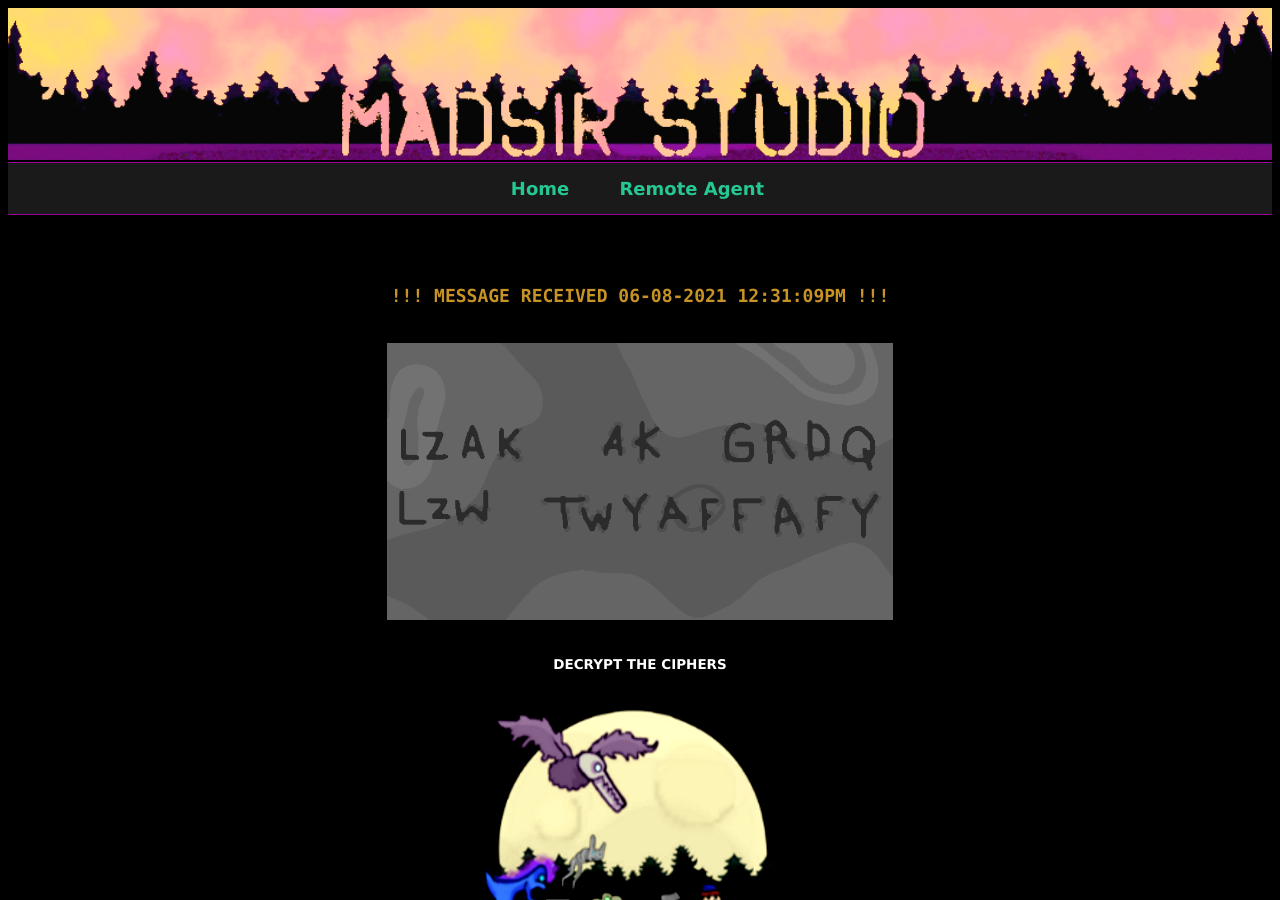
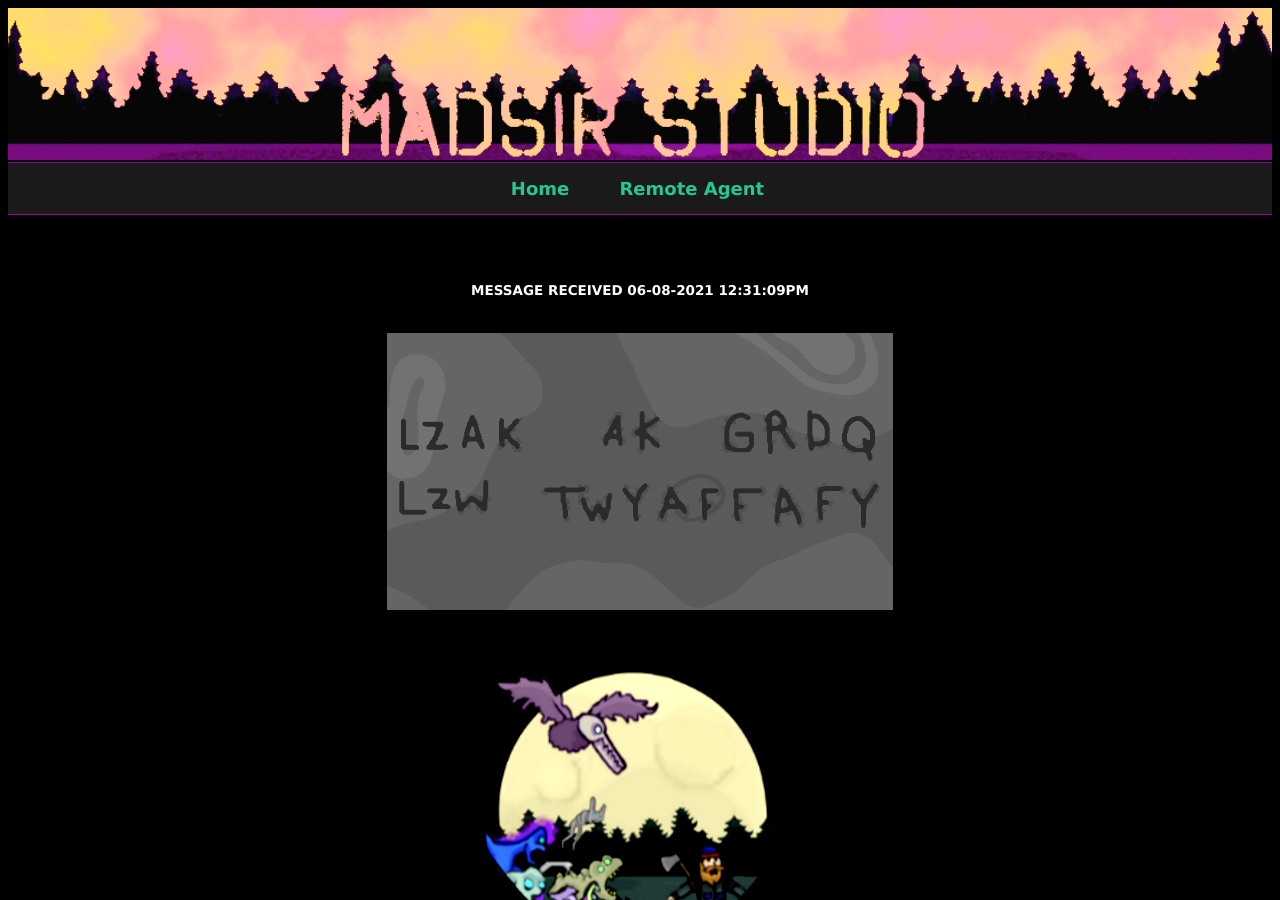
Before and after one commit to Madsir/madsirstudio.github.io, a Jekyll site: the page built from RemoteAgentGame/index.html, in a window 1280 px wide and 900 px high. Built offline with Jekyll 4.4.1, drawn with Linux system fonts in a browser that asks for light colours.

Commit message:
Update index.html

```diff
--- a/RemoteAgentGame/index.html
+++ b/RemoteAgentGame/index.html
@@ -36,7 +36,7 @@ description: "A fresh game inspired by nostalgia."
 		<br>
 		<br>
 		<br>
-	 <h2>!!! MESSAGE RECEIVED 06-08-2021 12:31:09PM  !!!</h1>
+	 <P> MESSAGE RECEIVED 06-08-2021 12:31:09PM  </P>
 	<br>
 		<br>
 <img src="/Assets/C1.png" style="width:50%">
@@ -44,7 +44,7 @@ description: "A fresh game inspired by nostalgia."
 			<br>
 			<br>
 			<P>
-			DECRYPT THE CIPHERS
+
 				</P>
 				<br>
 				<br>
```
